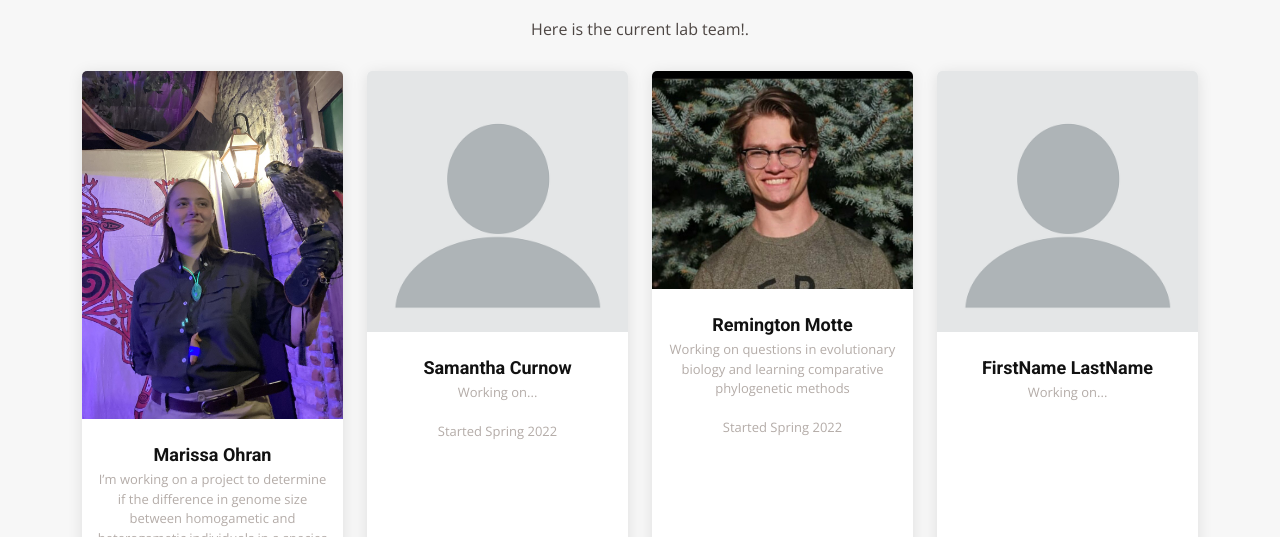
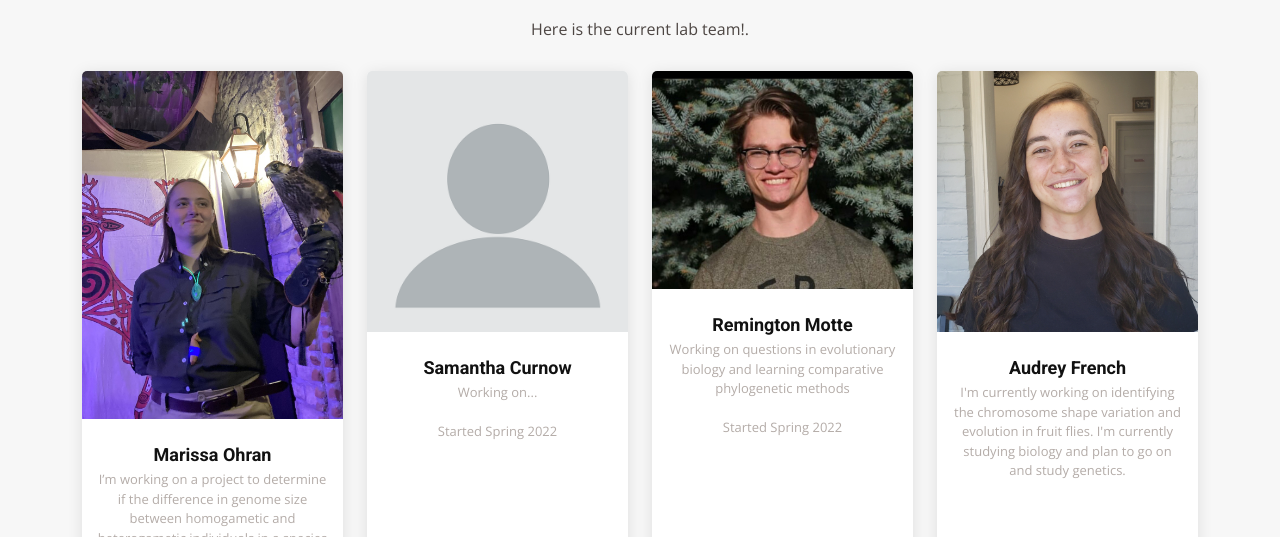
Before and after one commit to cehjelmen/cehjelmen.github.io, a plain HTML site: page team.html in a window 1280 px wide. Shown: the part 263-800 px from the top of the page. Drawn offline with nearby package versions, Linux system fonts and the light colour scheme.

Commit message:
update audrey

```diff
--- a/team.html
+++ b/team.html
@@ -167,11 +167,12 @@
      <div class="col-lg-3 col-md-6 d-flex align-items-stretch">
             <div class="member" data-aos="fade-up" data-aos-delay="200">
               <div class="member-img">
-                <img src="assets/img/blankpic.png" class="img-fluid" alt="">
+                <img src="assets/img/students/Audrey_French.jpg" class="img-fluid" alt="">
                 </div>
               <div class="member-info">
-                <h4>FirstName LastName</h4>
-                <span>Working on...</span>
+                <h4>Audrey French</h4>
+                <span>I'm currently working on identifying the chromosome shape variation and evolution in fruit flies. I'm currently studying biology and plan to go on and study genetics.
+</span>
               </div>
             </div>
           </div>
```
Also changed, not shown: assets/img/students/Audrey_French.jpg (added), 4 other files.
